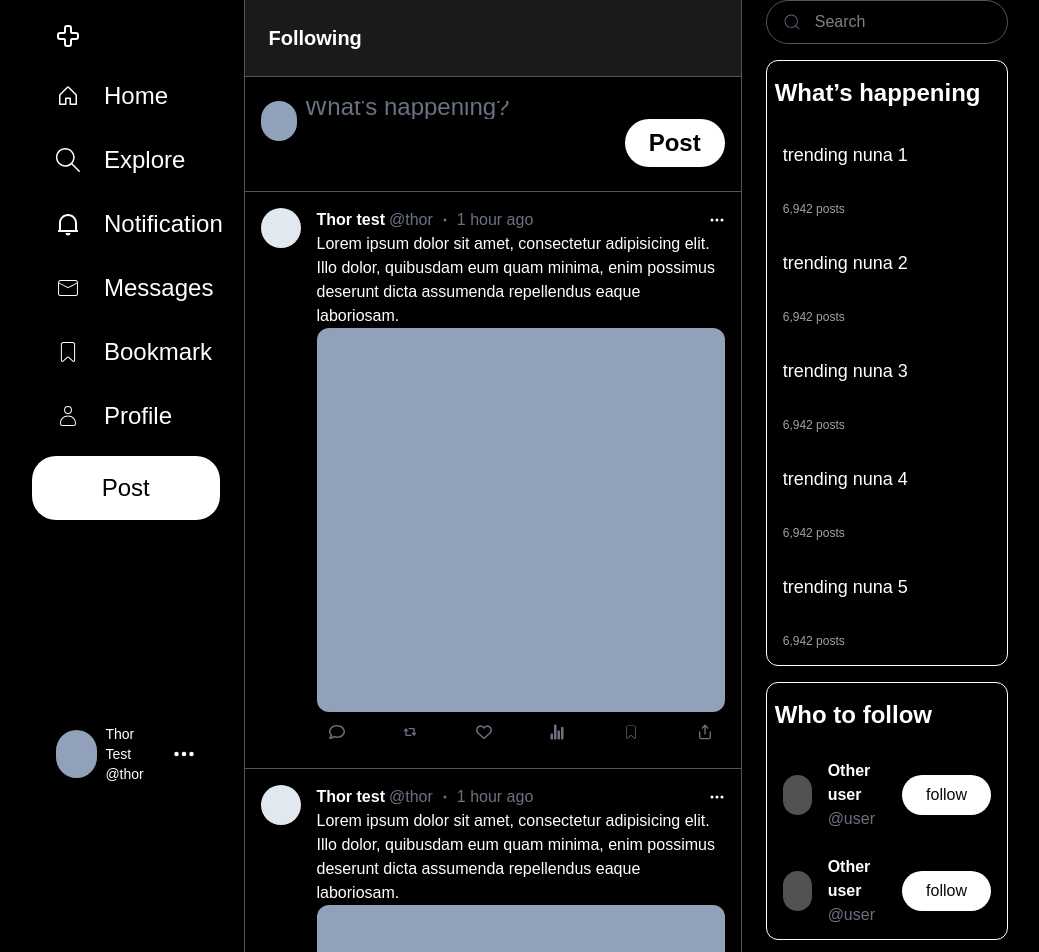
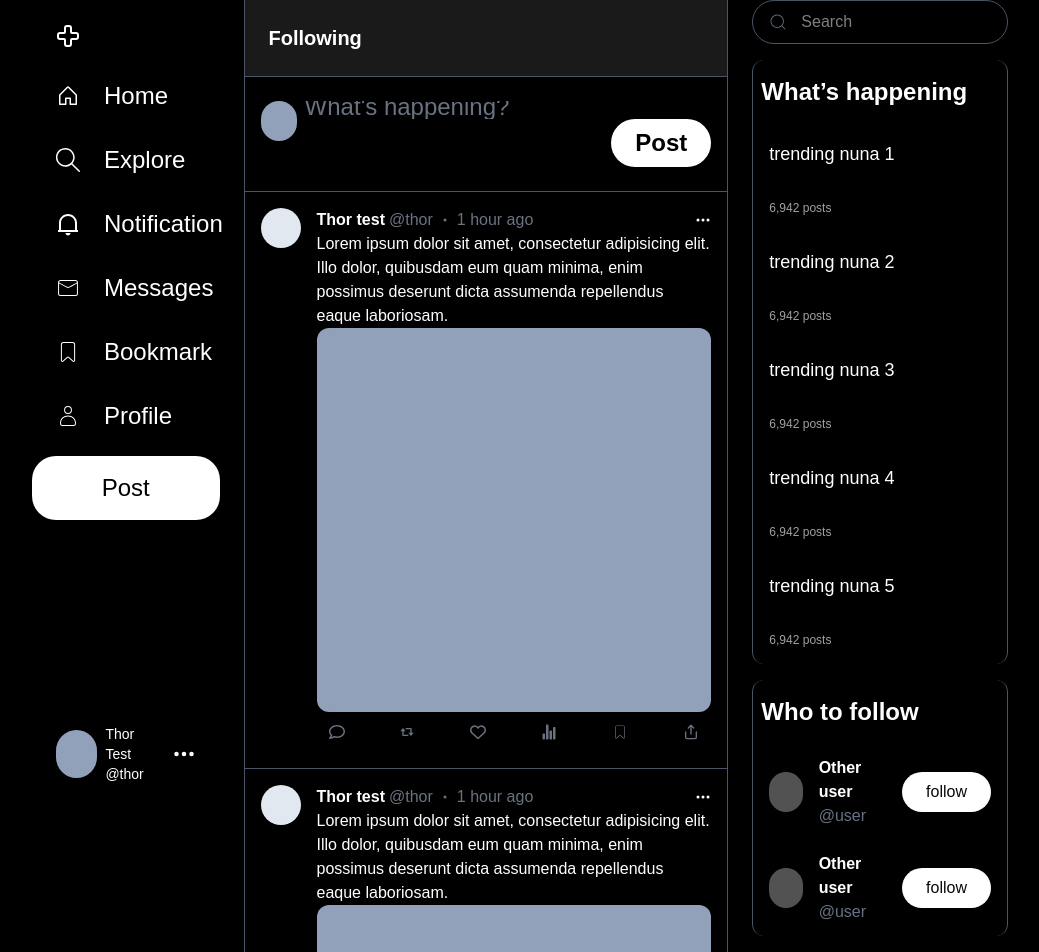
Before and after one commit to thorsanchez/Xclone, a Next.js app: page / in a window 1280 px wide. Shown: the top 952 px of the page, without its empty margins (120-1159 px from the left). Built offline with nearby package versions, Linux system fonts and the light colour scheme.

Commit message:
lagaði sticky i section og borders

```diff
--- a/src/app/page.tsx
+++ b/src/app/page.tsx
@@ -4,11 +4,11 @@ import { CiSearch } from "react-icons/ci";
 
 const Home = () => {
   return (
-    <div className="w-full min-h-screen flex justify-center items-center relative bg-black">
+    <div className="w-full min-h-screen flex justify-center items-start relative bg-black">
       <div className="max-w-[80vw] w-full flex relative">
         <LeftSidebar />
         <MainComponent />
-        <section className="w-[30%] sticky bottom-0 flex flex-col items-stretch px-6">
+        <section className="w-[30%] sticky top-0 h-screen flex flex-col items-stretch px-6">
           <div>
             <div className="relative w-full h-full">
               <div className="absolute left-0 top-0 h-full flex items-center justify-center p-4">
@@ -21,7 +21,7 @@ const Home = () => {
               ></input>
             </div>
           </div>
-          <div className="flex flex-col rounded-xl border mt-4">
+          <div className="flex flex-col rounded-xl border-l-[0.5px] border-r-[0.5px] border-gray-600 mt-4">
             <h3 className="font-bold text-2xl my-2 p-2">What’s happening</h3>
             {Array.from({ length: 5 }).map((_, i) => (
               <div key={i} className="hover:bg-white/5">
@@ -33,7 +33,7 @@ const Home = () => {
               </div>
             ))}
           </div>
-          <div className="flex flex-col rounded-xl border mt-4">
+          <div className="flex flex-col rounded-xl border-l-[0.5px] border-r-[0.5px] border-gray-600 mt-4">
             <h3 className="font-bold text-2xl my-2 p-2">Who to follow</h3>
             <div>
               {Array.from({ length: 2 }).map((_, i) => (
--- a/src/components/MainComponent.tsx
+++ b/src/components/MainComponent.tsx
@@ -9,7 +9,7 @@ import { LuShare } from "react-icons/lu";
 
 const MainComponent = () => {
   return (
-    <main className="flex w-[60%] h-full min-h-screen flex-col border-l-[0.5px] border-r-[0.5px] border-gray-600">
+    <main className="flex w-[48%] h-full min-h-screen flex-col border-l-[0.5px] border-r-[0.5px] border-gray-600">
       <h1 className="text-xl font-bold p-6 backdrop-blur bg-white/10 sticky top-0">
         Following
       </h1>
```
